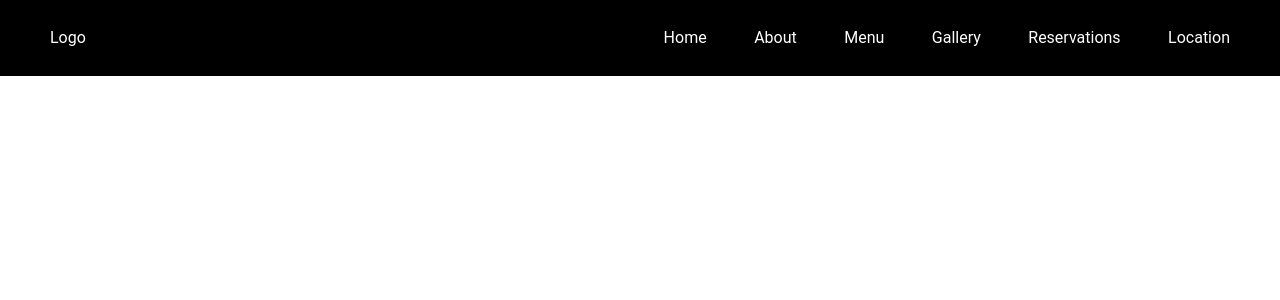
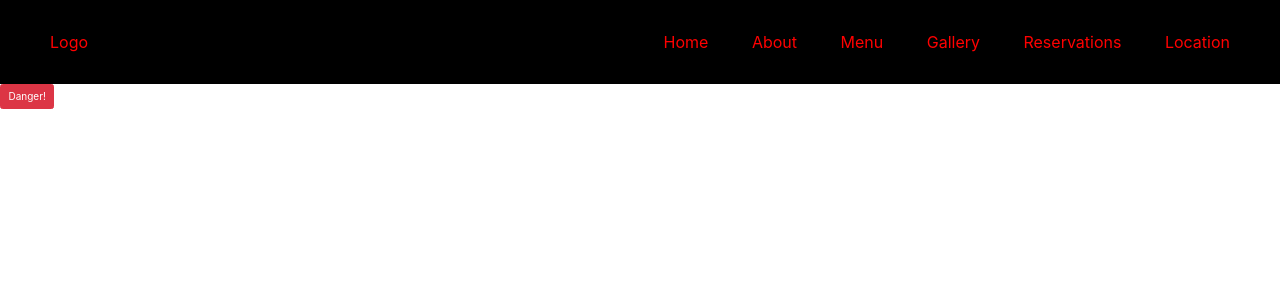
Before and after one commit to john2796/soul-food-website, a React (Create React App) app: page / in a window 1280 px wide. Shown: the top 300 px of the page. Built offline with nearby package versions, Linux system fonts and the light colour scheme.

Commit message:
added nav

```diff
--- a/package.json
+++ b/package.json
@@ -3,10 +3,12 @@
   "version": "0.1.0",
   "private": true,
   "dependencies": {
+    "bootstrap": "^4.1.3",
     "react": "^16.6.3",
     "react-dom": "^16.6.3",
     "react-router-dom": "^4.3.1",
     "react-scripts": "2.1.1",
+    "reactstrap": "^6.5.0",
     "styled-components": "^4.1.1"
   },
   "scripts": {
--- a/src/components/Header.js
+++ b/src/components/Header.js
@@ -15,6 +15,8 @@
  nav a ,div a{
    color: white;
    text-decoration: none;
+   font-size: 1.6rem;
+   color: red;
  }
  nav {
    display: flex;
--- a/src/components/Layout/Layout.js
+++ b/src/components/Layout/Layout.js
@@ -1,5 +1,6 @@
 import React, { Component } from 'react';
 import Header from '../Header';
+import { Button } from 'reactstrap';
 
 
 
@@ -9,6 +10,7 @@
     return (
       <>
         <Header />
+        <Button color="danger">Danger!</Button>
       </>
     );
   }
--- a/src/index.css
+++ b/src/index.css
@@ -186,9 +186,3 @@
   max-width: 100%;
   height: auto;
 }
-
-.container {
-  max-width: 800px;
-  width: 100%;
-  margin: 0 auto;
-}
--- a/src/index.js
+++ b/src/index.js
@@ -3,6 +3,8 @@
 import App from './App';
 import "./index.css"
 import * as serviceWorker from './serviceWorker';
+import 'bootstrap/dist/css/bootstrap.min.css';
+
 
 
 ReactDOM.render(<App />, document.getElementById('root'));
```
Also changed, not shown: 1 other file (tests, documents, lock files or other folders).
